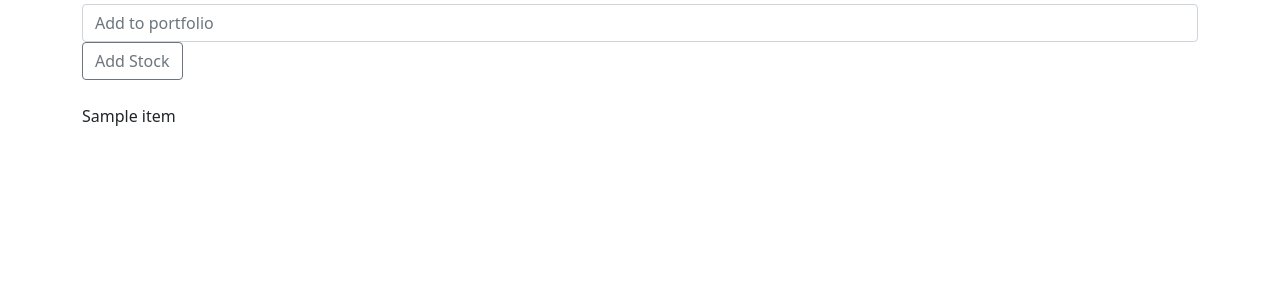
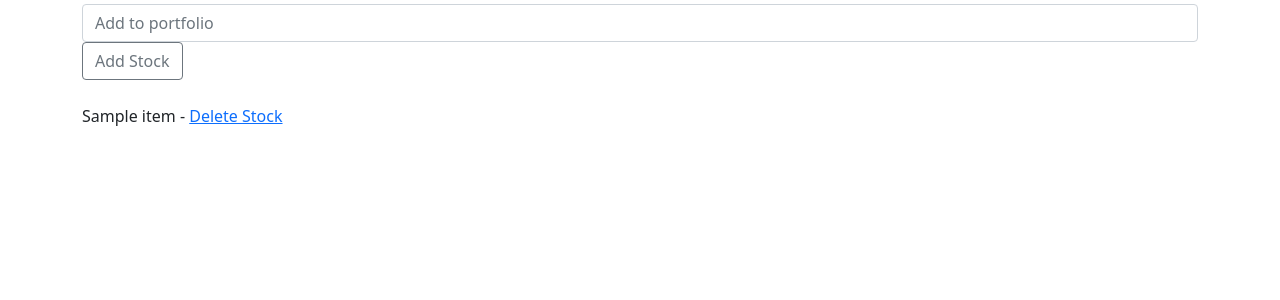
Before and after one commit to haikirei/djangostock, a Django app: template stocks/quotes/templates/add_stock.html in a window 1280 px wide. Shown: the part 192-492 px from the top of the page. Run offline with Django 4.2, Linux system fonts and the light colour scheme; the template is opened without the code that fills it: most values are stand-ins (such as "Sample title", 1, 10 or a date in 2020).

Commit message:
add delete stock function

```diff
--- a/stocks/quotes/templates/add_stock.html
+++ b/stocks/quotes/templates/add_stock.html
@@ -13,7 +13,7 @@
   <br/>
 
 {% for item in ticker %}
-    {{ item }}<br/>
+    {{ item }} - <a href="{% url 'delete' item.id %}">Delete Stock</a> <br/>
     {% endfor %}
 
 {% endblock %}
--- a/stocks/quotes/urls.py
+++ b/stocks/quotes/urls.py
@@ -5,4 +5,5 @@ urlpatterns = [
     path('', views.home, name="home"),
     path('about.html', views.about, name="about"),
     path('add_stock.html', views.add_stock, name="add_stock"),
+    path('delete/<stock_id>', views.delete, name="delete"),
 ]
--- a/stocks/quotes/views.py
+++ b/stocks/quotes/views.py
@@ -34,3 +34,9 @@ def add_stock(request):
     else:
         ticker = Stock.objects.all()
         return render(request, 'add_stock.html', {'ticker': ticker})
+
+def delete(request, stock_id):
+    item = Stock.objects.get(pk=stock_id)
+    item.delete()
+    messages.success(request, ("Stock has been deleted"))
+    return redirect(add_stock)
```
Also changed, not shown: stocks/db.sqlite3.
